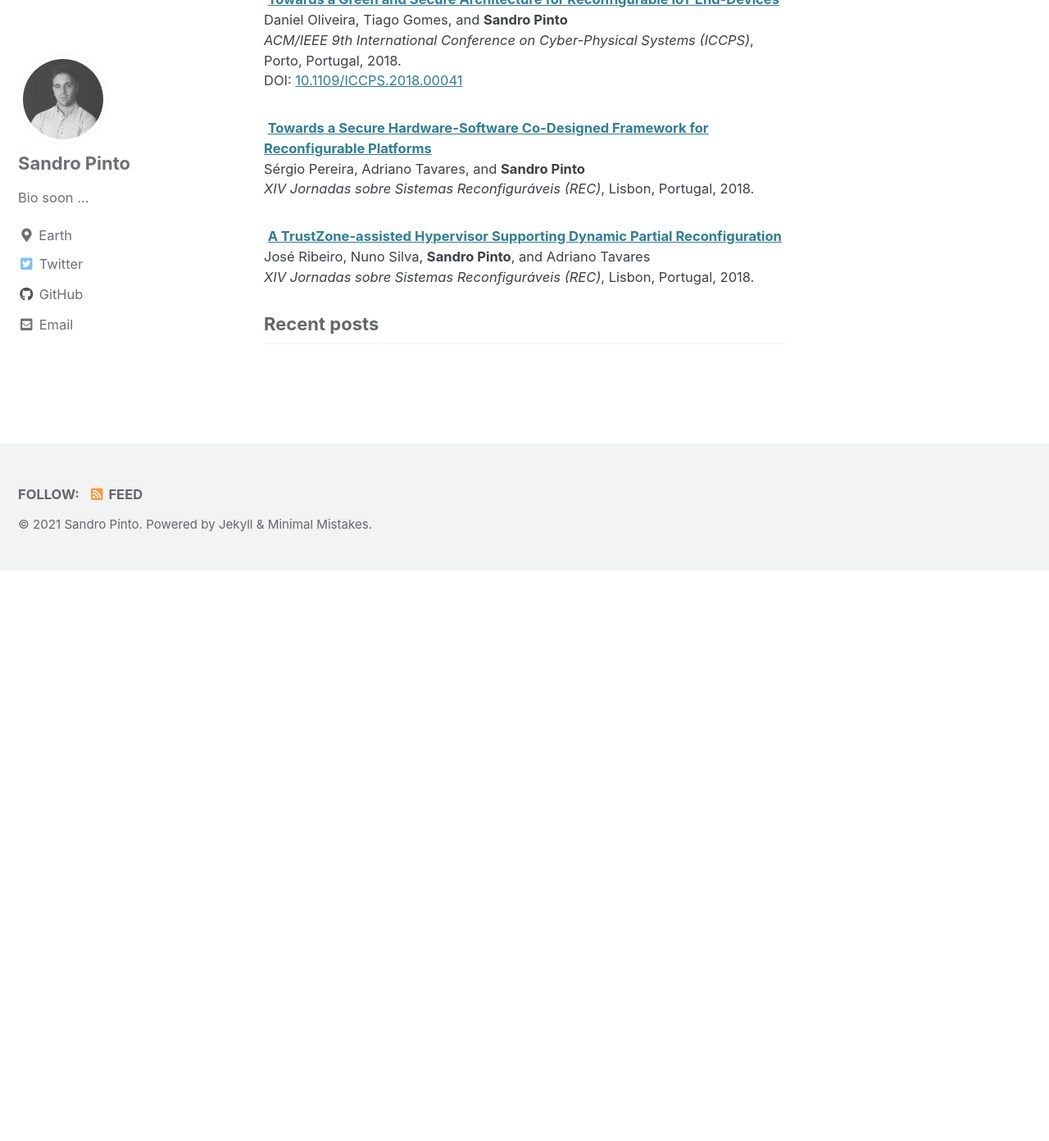
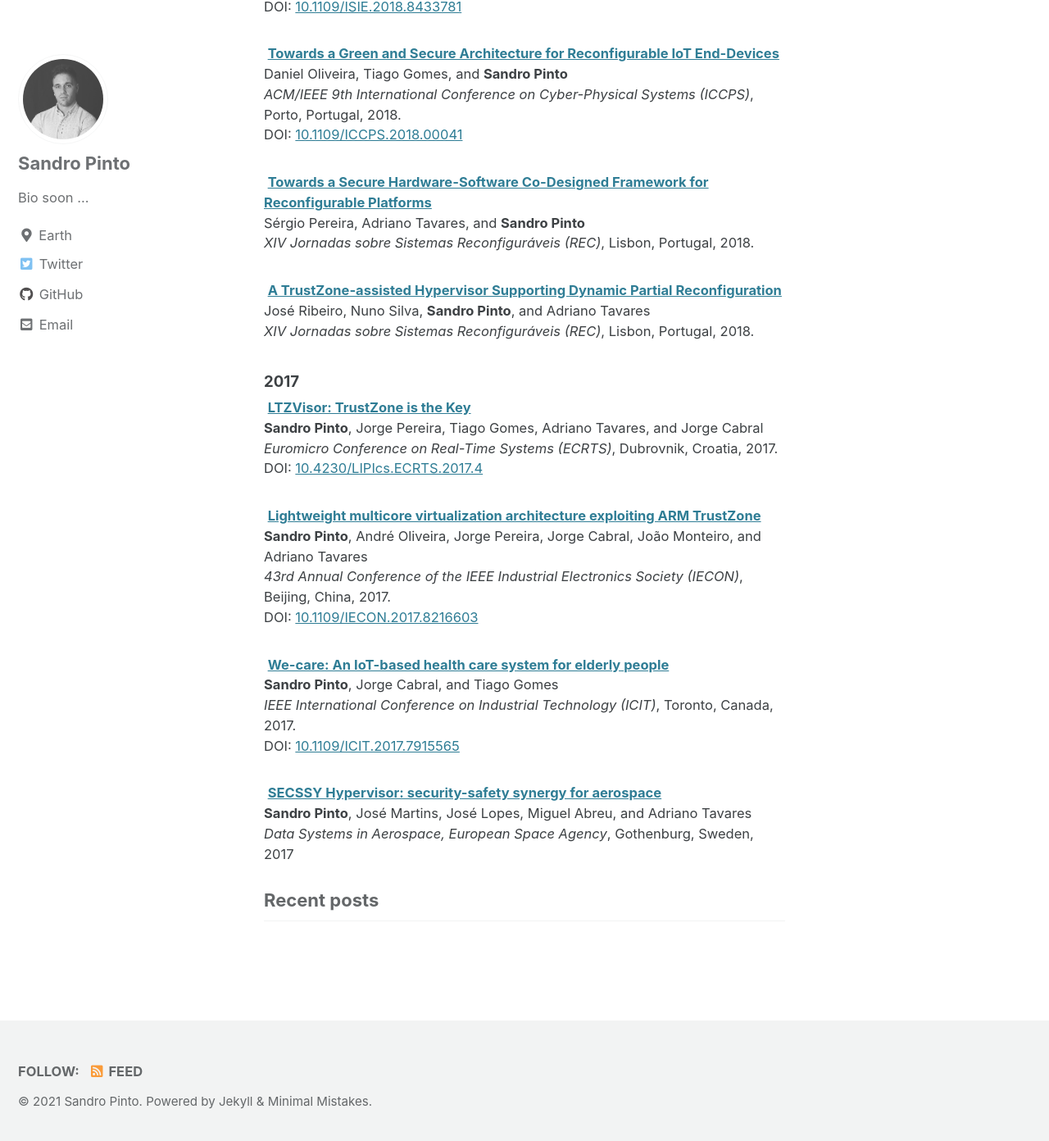
Before and after one commit to sandro2pinto/sandro2pinto.github.io, a Jekyll site: the page built from index.html, in a window 1280 px wide and 1400 px high, scrolled down 2258 px. Shown: the top 1392 px of the window at 82% size. Built offline with Jekyll 4.4.1, drawn with Linux system fonts in a browser that asks for light colours; cached includes are drawn as plain includes; the list of posts is cut into pages by our own code; before the commit the page ends 2954 px from its top, so only the background shows below that.

Commit message:
Add Conference publications 2017

```diff
--- a/index.html
+++ b/index.html
@@ -111,6 +111,7 @@ author_profile: true
     <br /> DOI: <a href="https://doi.org/10.1109/ISIE.2018.8433832">10.1109/ISIE.2018.8433832</a>
 </div></td></small></tr>
 
+<br/>
 <tr><small><td></td><td><div> <i class="fab fa-file-pdf-o"></i>
     <b> <a class="pub-title" href="files/isie2018-tzvirtio.pdf">TZ- VirtIO: Enabling Standardized
         Inter-Partition Communication in a Trustzone-Assisted Hypervisor</a> </b>
@@ -120,6 +121,7 @@ author_profile: true
     <br /> DOI: <a href="https://doi.org/10.1109/ISIE.2018.8433781">10.1109/ISIE.2018.8433781</a>
 </div></td></small></tr>
 
+<br/>
 <tr><small><td></td><td><div> <i class="fab fa-file-pdf-o"></i>
     <b> <a class="pub-title" href="files/iccps2018-reciot.pdf">Towards a Green and Secure
         Architecture for Reconfigurable IoT End-Devices</a> </b>
@@ -144,3 +146,43 @@ author_profile: true
     <br /> José Ribeiro, Nuno Silva, <b>Sandro Pinto</b>, and Adriano Tavares
     <br /> <em>XIV Jornadas sobre Sistemas Reconfiguráveis (REC)</em>, Lisbon, Portugal, 2018.
 </div></td></small></tr>
+
+
+<small><h3 id="2017">2017</h3></small>
+
+<tr><small><td></td><td><div> <i class="fab fa-file-pdf-o"></i>
+    <b> <a class="pub-title" href="files/ecrts2017-ltzvisor.pdf">LTZVisor: TrustZone is the Key</a> </b>
+    <br /> <b>Sandro Pinto</b>, Jorge Pereira, Tiago Gomes, Adriano Tavares, and Jorge Cabral
+    <br /> <em>Euromicro Conference on Real-Time Systems (ECRTS)</em>,
+        Dubrovnik, Croatia, 2017.
+    <br /> DOI: <a href="https://doi.org/10.4230/LIPIcs.ECRTS.2017.4">10.4230/LIPIcs.ECRTS.2017.4</a>
+</div></td></small></tr>
+
+<br/>
+<tr><small><td></td><td><div> <i class="fab fa-file-pdf-o"></i>
+    <b> <a class="pub-title" href="files/iecon2017-multicoretz.pdf">Lightweight multicore virtualization
+        architecture exploiting ARM TrustZone</a> </b>
+    <br /> <b>Sandro Pinto</b>, André Oliveira, Jorge Pereira, Jorge Cabral, João Monteiro, and Adriano Tavares
+    <br /> <em>43rd Annual Conference of the IEEE Industrial Electronics Society (IECON)</em>,
+        Beijing, China, 2017.
+    <br /> DOI: <a href="https://doi.org/10.1109/IECON.2017.8216603">10.1109/IECON.2017.8216603</a>
+</div></td></small></tr>
+
+<br/>
+<tr><small><td></td><td><div> <i class="fab fa-file-pdf-o"></i>
+    <b> <a class="pub-title" href="files/icit2017-wecare.pdf">We-care: An IoT-based health
+        care system for elderly people</a> </b>
+    <br /> <b>Sandro Pinto</b>, Jorge Cabral, and Tiago Gomes
+    <br /> <em>IEEE International Conference on Industrial Technology (ICIT)</em>,
+        Toronto, Canada, 2017.
+    <br /> DOI: <a href="https://doi.org/10.1109/ICIT.2017.7915565">10.1109/ICIT.2017.7915565</a>
+</div></td></small></tr>
+
+<br/>
+<tr><small><td></td><td><div> <i class="fab fa-file-pdf-o"></i>
+    <b> <a class="pub-title" href="files/dasia2017-secssy.pdf">SECSSY Hypervisor: security-safety
+        synergy for aerospace</a> </b>
+    <br /> <b>Sandro Pinto</b>, José Martins, José Lopes, Miguel Abreu, and Adriano Tavares
+    <br /> <em>Data Systems in Aerospace, European Space Agency</em>,
+        Gothenburg, Sweden, 2017
+</div></td></small></tr>
```
Also changed, not shown: 4 other files.
